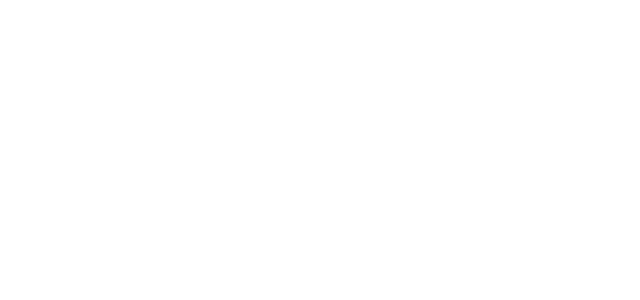
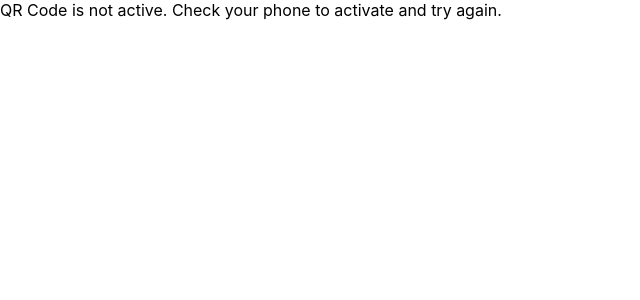
Before and after one commit to motherbrainn/noti-fly, a Next.js app in the folder client/: page /qr-code-landing-page in a window 1280 px wide. Before the commit this address had no page. Shown: the top 300 px of the page, without its empty margins (0-640 px from the left). Built offline with nearby package versions, Linux system fonts and the light colour scheme.

Commit message:
hide notification on qr-code-landing-page if inactive

```diff
--- a/client/pages/qr-code-landing-page.tsx
+++ b/client/pages/qr-code-landing-page.tsx
@@ -20,6 +20,7 @@
   const [qrKey, setQrKey] = useState("");
   const [notificationData, setNotificationData] = useState();
   const [allowMemo, setAllowMemo] = useState(false);
+  const [qrCodeActive, setQrCodeActive] = useState(false);
   const [memoText, setMemoText] = useState("");
   const [qrCodeNotFound, setQrCodeNotFound] =
     useState<SetStateAction<undefined | number>>();
@@ -38,6 +39,7 @@
       const qrCodeData = await retrieveQrCodeRecord(props.qrkey);
 
       if (qrCodeData.data.getRecords.length !== 0) {
+        setQrCodeActive(qrCodeData.data.getRecords[0].active);
         setNotificationData(qrCodeData.data.getRecords[0].prompt_content);
         setAllowMemo(qrCodeData.data.getRecords[0].allow_memo);
       } else setQrCodeNotFound(404);
@@ -50,7 +52,7 @@
   return (
     <div>
       {(props.errorCode || qrCodeNotFound) && <Error statusCode={404} />}
-      {notificationData && (
+      {notificationData && qrCodeActive === true && (
         <div>
           <div>{notificationData}</div>
           {allowMemo && (
@@ -60,6 +62,11 @@
             ></textarea>
           )}
           <button onClick={onClickHandler}>submit</button>
+        </div>
+      )}
+      {qrCodeActive === false && (
+        <div>
+          QR Code is not active. Check your phone to activate and try again.
         </div>
       )}
     </div>
--- a/client/service/queries.tsx
+++ b/client/service/queries.tsx
@@ -13,7 +13,7 @@
 
 export const retrieveQrCodeRecordMutation = `
 query getRecords($key: String) {
-  getRecords(key: $key){key, prompt_content, allow_memo}
+  getRecords(key: $key){key, prompt_content, allow_memo, active}
 }
 `;
 
```
